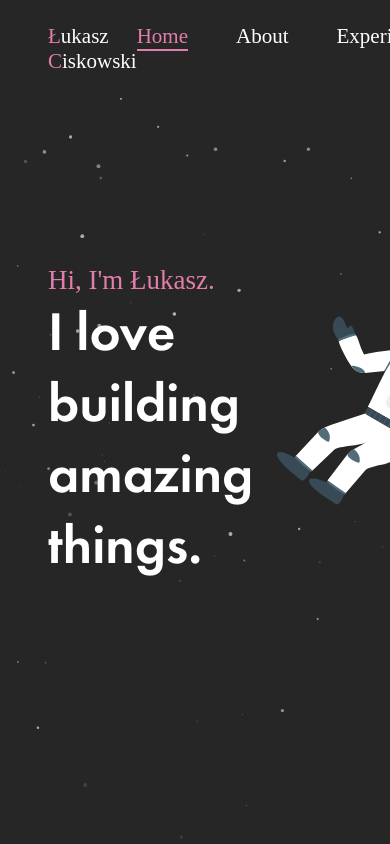
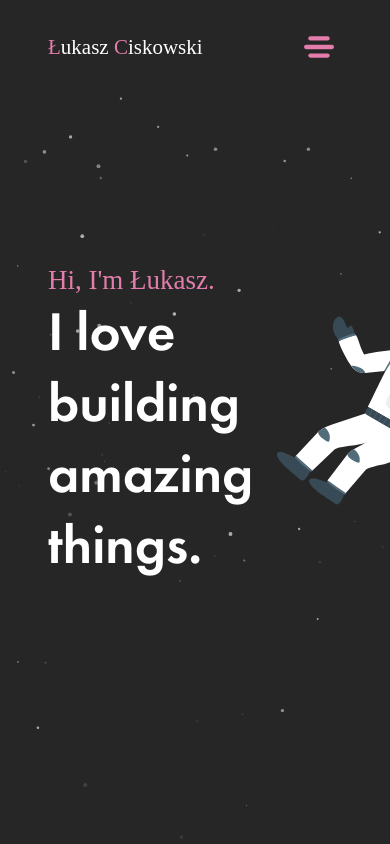
Before and after one commit to lukasz-ciskowski/portfolio, a Next.js app: page / in a window 390 px wide. Shown: the top 844 px of the page. Built offline with nearby package versions, Linux system fonts and the light colour scheme; a web font is replaced by a local one.

Commit message:
Mobile navigation

```diff
--- a/src/components/Nav/Nav.tsx
+++ b/src/components/Nav/Nav.tsx
@@ -1,10 +1,14 @@
-import React, { useCallback, useEffect, useRef } from "react"
+import React, { useCallback, useEffect, useRef, useState } from "react"
 import * as S from "./styles"
 import { Link } from "react-scroll"
 import { NAV_ITEMS, SECTIONS } from "./sections"
+import { IconButton, SwipeableDrawer } from "@material-ui/core"
+import Burger from "/public/images/burger.svg"
+import Close from "/public/images/close.svg"
 
 function Nav() {
     const navbarRef = useRef<HTMLDivElement>(null)
+    const [drawer, setDrawer] = useState(false)
 
     const handleNavbarScroll = useCallback(() => {
         var currentScrollPos = window.pageYOffset
@@ -12,6 +16,9 @@ function Nav() {
         if (currentScrollPos > 20) navbarRef.current?.classList.add("scrolled")
         else navbarRef.current?.classList.remove("scrolled")
     }, [])
+
+    const handleCloseDrawer = () => setDrawer(false)
+    const handleOpenDrawer = () => setDrawer(true)
 
     useEffect(() => {
         window.addEventListener("scroll", handleNavbarScroll)
@@ -26,7 +33,10 @@ function Nav() {
                         <span>Łukasz</span> <span>Ciskowski</span>
                     </S.Logo>
                 </Link>
-                <S.MenuItems>
+                <IconButton className="burger-button" onClick={handleOpenDrawer}>
+                    <Burger width={30} height={30} />
+                </IconButton>
+                <S.MenuItems className="desktop-menu-items">
                     {NAV_ITEMS.map((item) => (
                         <S.Item key={item.section}>
                             <Link
@@ -42,6 +52,45 @@ function Nav() {
                         </S.Item>
                     ))}
                 </S.MenuItems>
+                <SwipeableDrawer
+                    container={
+                        typeof window !== "undefined" ? () => window.document.body : undefined
+                    }
+                    anchor="top"
+                    open={drawer}
+                    onClose={handleCloseDrawer}
+                    onOpen={handleOpenDrawer}
+                    disableSwipeToOpen={false}
+                    ModalProps={{
+                        keepMounted: true,
+                    }}
+                >
+                    {drawer && (
+                        <S.MobileMenuItems>
+                            <h3>Navigation</h3>
+                            <S.CloseButton>
+                                <IconButton onClick={handleCloseDrawer}>
+                                    <Close width={20} height={20} />
+                                </IconButton>
+                            </S.CloseButton>
+                            {NAV_ITEMS.map((item) => (
+                                <S.Item key={item.section}>
+                                    <Link
+                                        activeClass="active"
+                                        to={item.section}
+                                        spy
+                                        smooth
+                                        duration={500}
+                                        offset={-100}
+                                    >
+                                        {item.label}
+                                    </Link>
+                                </S.Item>
+                            ))}
+                            <S.Puller />
+                        </S.MobileMenuItems>
+                    )}
+                </SwipeableDrawer>
             </S.Content>
         </S.Navigation>
     )
--- a/src/components/Nav/styles.ts
+++ b/src/components/Nav/styles.ts
@@ -12,19 +12,43 @@ export const Navigation = styled.nav`
     h4 {
         transition: font-size 300ms;
     }
+    .burger-button svg {
+        transition: height 300ms, width 300ms;
+    }
 
     &.scrolled {
         box-shadow: rgba(0, 0, 0, 0.2) 0px 2px 6px 0px;
         h4 {
             font-size: ${theme.fontSize.small};
         }
+        .burger-button svg {
+            height: 25px;
+            width: 25px;
+        }
     }
     z-index: 5;
+
+    .desktop-menu-items {
+        display: flex;
+    }
+    .burger-button {
+        display: none;
+        padding: 8px;
+    }
+    @media screen and (max-width: 950px) {
+        .desktop-menu-items {
+            display: none;
+        }
+        .burger-button {
+            display: block;
+        }
+    }
 `
 
 export const Content = styled.div`
     display: flex;
     justify-content: space-between;
+    align-items: center;
     max-width: 1500px;
     margin: 0 auto;
     padding: 0 ${theme.space.md};
@@ -43,6 +67,21 @@ export const Logo = styled.h4`
 export const MenuItems = styled.div`
     display: flex;
     column-gap: ${theme.space.md};
+`
+
+export const MobileMenuItems = styled.div`
+    display: flex;
+    flex-direction: column;
+    align-items: center;
+    row-gap: ${theme.space.sm};
+    background-color: ${theme.palette.background_darker};
+    overflow: hidden;
+    padding: ${theme.space.md} 0 ${theme.space.lg};
+    position: relative;
+
+    h3 {
+        margin-bottom: ${theme.space.xxs};
+    }
 `
 
 export const Item = styled.h4`
@@ -75,3 +114,19 @@ export const Item = styled.h4`
         }
     }
 `
+export const Puller = styled.div`
+    border-radius: 5px;
+    width: 30px;
+    height: 4px;
+    background-color: ${theme.palette.secondary};
+    position: absolute;
+    bottom: 10px;
+    left: 50%;
+    transform: translateX(-50%);
+`
+
+export const CloseButton = styled.div`
+    position: absolute;
+    top: ${theme.space.sm};
+    right: ${theme.space.sm};
+`
```
Also changed, not shown: public/images/burger.svg (added).
